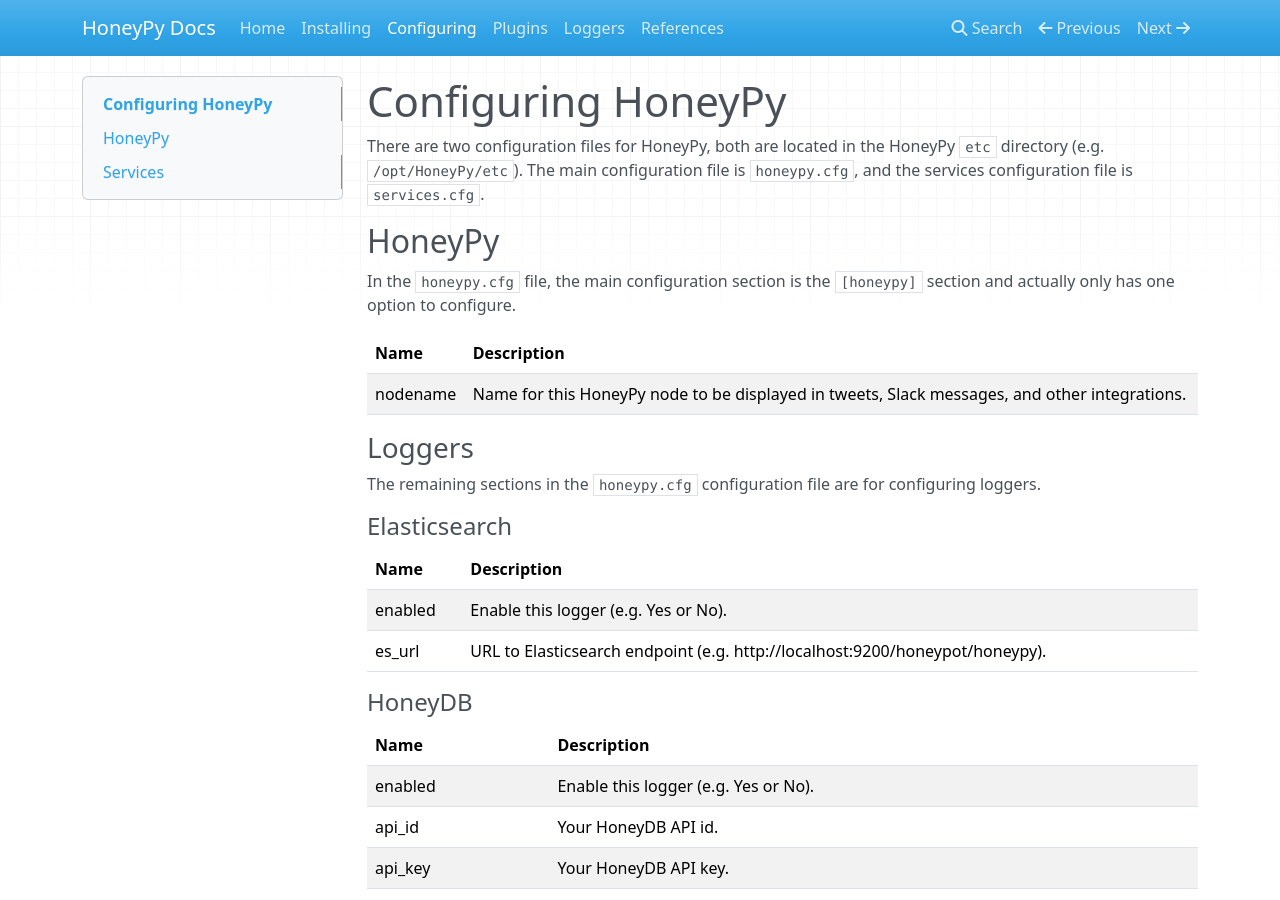
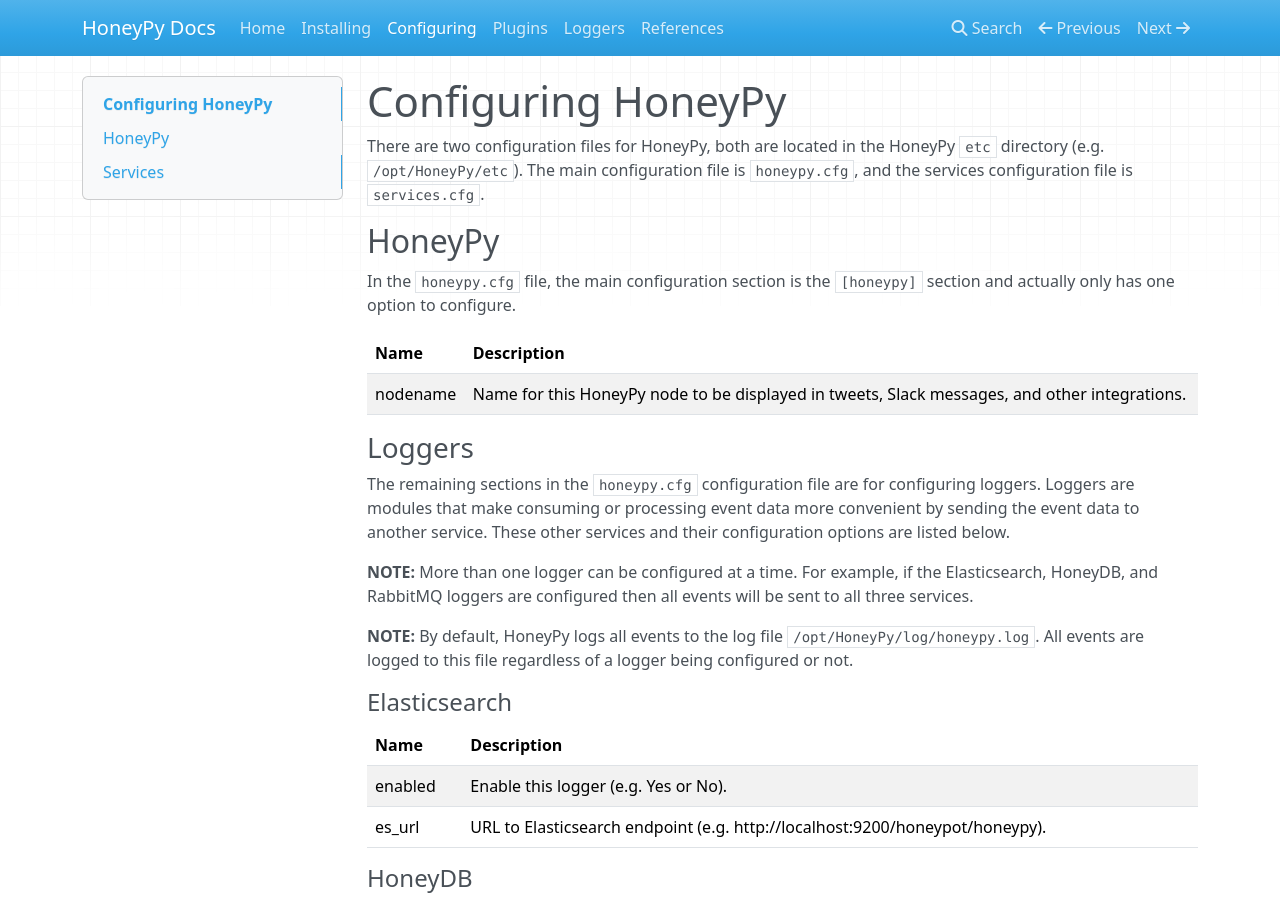
Before and after one commit to foospidy/HoneyPy, an MkDocs documentation site: the page built from docs/configuring.md, in a window 1280 px wide and 900 px high. Built offline with MkDocs 1.6.1, drawn with Linux system fonts in a browser that asks for light colours; nearby versions of some CDN libraries; old or Windows-style settings are respelled for this version of MkDocs; some of the changed text lies outside the part shown.

Commit message:
docs update

```diff
--- a/docs/configuring.md
+++ b/docs/configuring.md
@@ -12,7 +12,11 @@
 
 ### Loggers
 
-The remaining sections in the `honeypy.cfg` configuration file are for configuring loggers.
+The remaining sections in the `honeypy.cfg` configuration file are for configuring loggers. Loggers are modules that make consuming or processing event data more convenient by sending the event data to another service. These other services and their configuration options are listed below.
+
+__NOTE:__ More than one logger can be configured at a time. For example, if the Elasticsearch, HoneyDB, and RabbitMQ loggers are configured then all events will be sent to all three services.
+
+__NOTE:__ By default, HoneyPy logs all events to the log file `/opt/HoneyPy/log/honeypy.log`. All events are logged to this file regardless of a logger being configured or not.
 
 #### Elasticsearch
 
```
Also changed, not shown: other parts of docs/configuring.md (+1 -1 lines).
